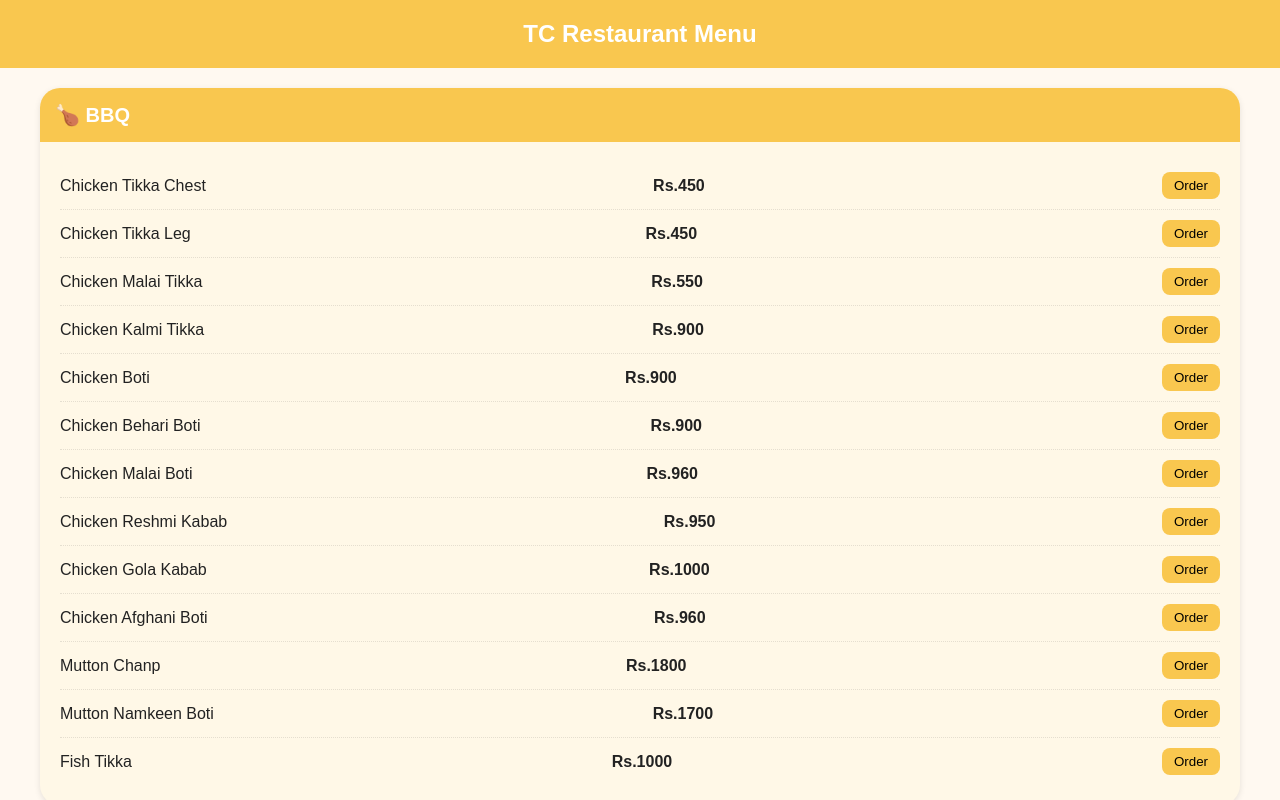
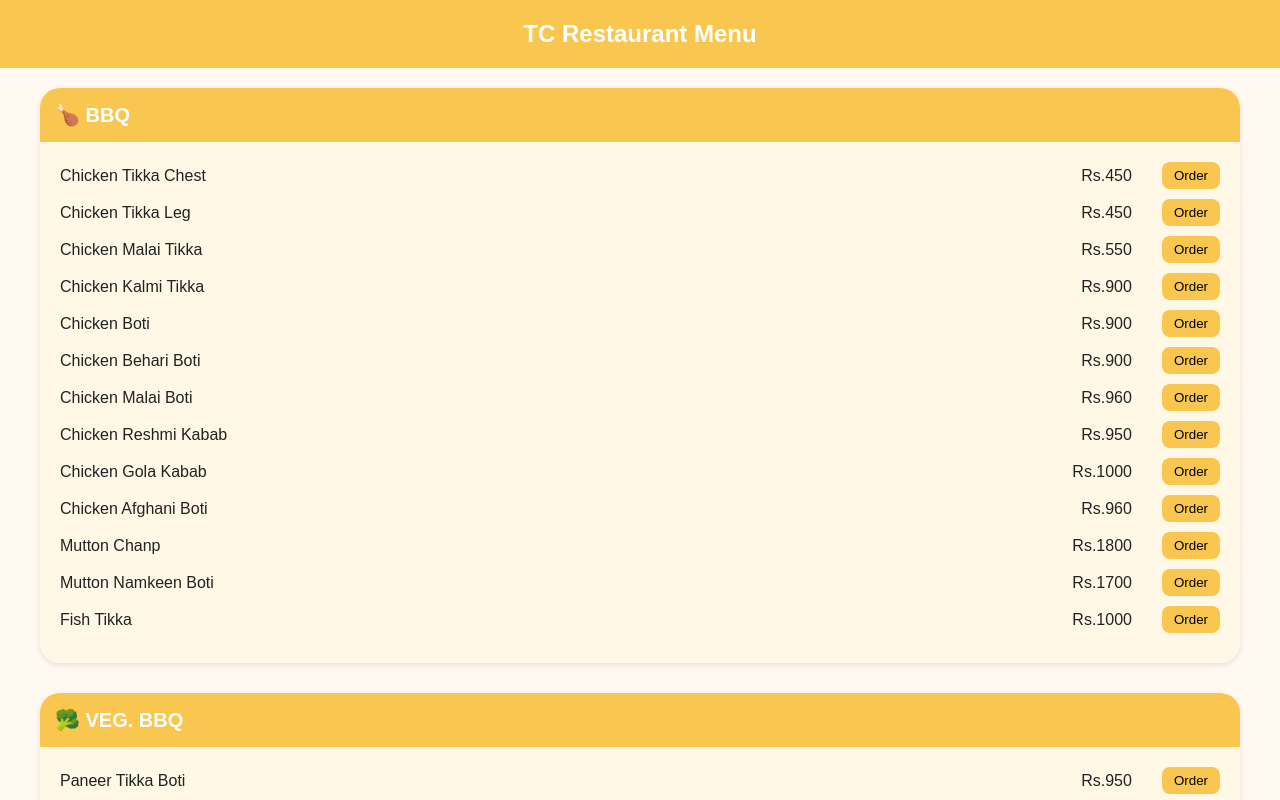
Before and after one commit to ArsalJan34/Thar_Cuisine, a plain HTML site: page index.html in a window 1280 px wide. Shown: the top 800 px of the page. Drawn offline with Linux system fonts and the light colour scheme.

Commit message:
Changes made

```diff
--- a/style.css
+++ b/style.css
@@ -46,25 +46,37 @@
    padding: 20px;
  }
 
- .item {
-   display: flex;
-   justify-content: space-between;
-   align-items: center;
-   border-bottom: 1px dotted rgba(0, 0, 0, 0.1);
-   padding: 10px 0;
- }
 
+.item {
+  display: grid;
+  grid-template-columns: 1fr auto auto;
+  /* name | price | button */
+  align-items: center;
+  column-gap: 20px;
+ margin-bottom: 10px;
+}
+
+.item-name {
+  justify-self: start;
+}
+
+.item-price {
+  justify-self: center;
+  /* centers horizontally */
+  text-align: center;
+  /* centers text */
+}
+
+.order-btn {
+  justify-self: end;
+}
  .item:last-child {
    border-bottom: none;
  }
 
- .item-name {
-   font-weight: 500;
- }
 
- .item-price {
-   font-weight: bold;
- }
+
+
 
  .order-btn {
    background: var(--primary);
```
